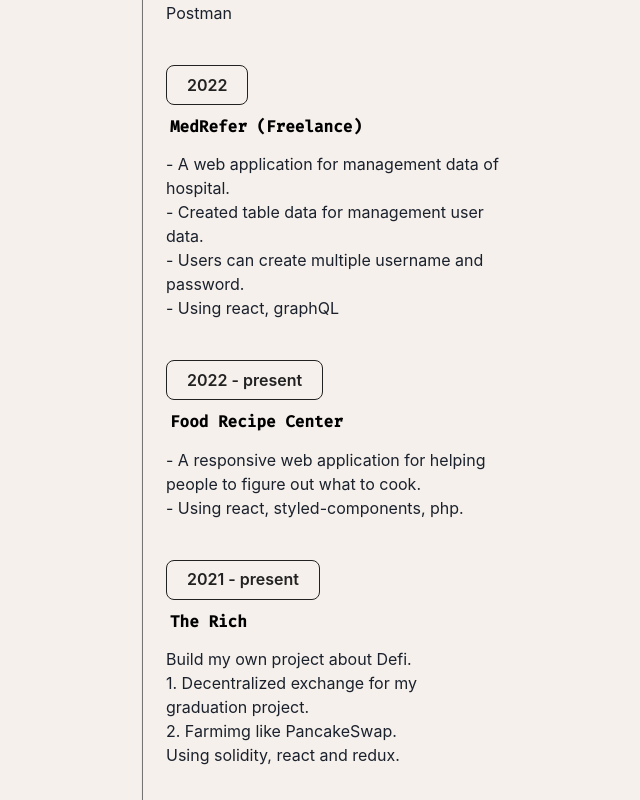
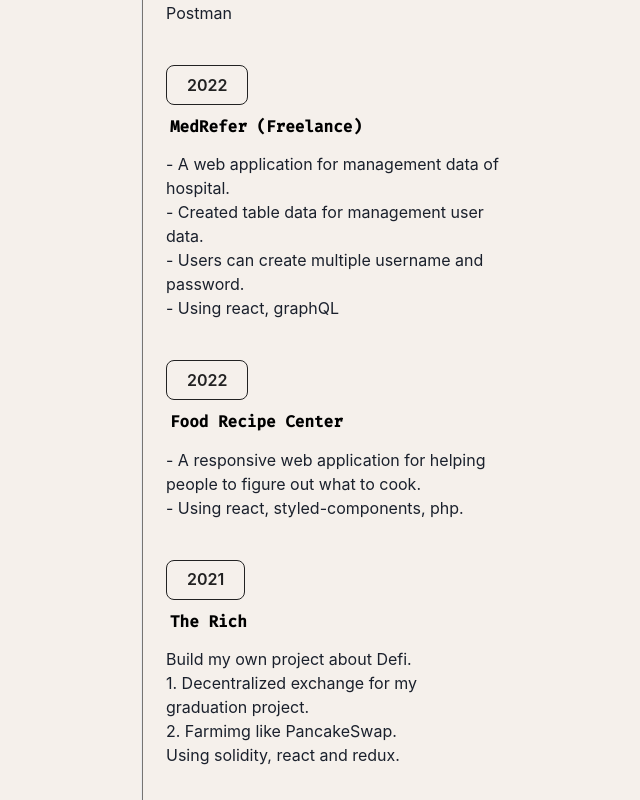
Before and after one commit to teerapop67/tj-portfolio, a Next.js app: page /resume in a window 1280 px wide. Shown: the part 490-1290 px from the top of the page, without its empty margins (319-959 px from the left). Built offline with nearby package versions, Linux system fonts and the light colour scheme.

Commit message:
feat(work): add link to kinraidee

```diff
--- a/pages/resume.jsx
+++ b/pages/resume.jsx
@@ -82,7 +82,7 @@ const Resume = () => {
                 </Text>
               </Box>
               <Box mb="2.5em">
-                <ButtonYear>2022 - present</ButtonYear>
+                <ButtonYear>2022</ButtonYear>
                 <SubHeading>Food Recipe Center</SubHeading>
                 <Text>
                   - A responsive web application for helping people to figure
@@ -91,7 +91,7 @@ const Resume = () => {
                 </Text>
               </Box>
               <Box mb="2.5em">
-                <ButtonYear>2021 - present</ButtonYear>
+                <ButtonYear>2021</ButtonYear>
                 <SubHeading> The Rich</SubHeading>
                 <Text>
                   Build my own project about Defi.
--- a/pages/works.jsx
+++ b/pages/works.jsx
@@ -25,10 +25,11 @@ const Works = () => {
 
           <Box mb="4rem">
             <WorkItem
-              title="Tamraidee"
+              title="Kinraidee"
               description="A responsive web application for helping people to figure out what to cook from ingredients in the refrigerator."
               objects={WorkImg.tamraidee}
               isArrow={true}
+              link="http://kinraidee.infinityfreeapp.com/#/"
             />
           </Box>
 
```
